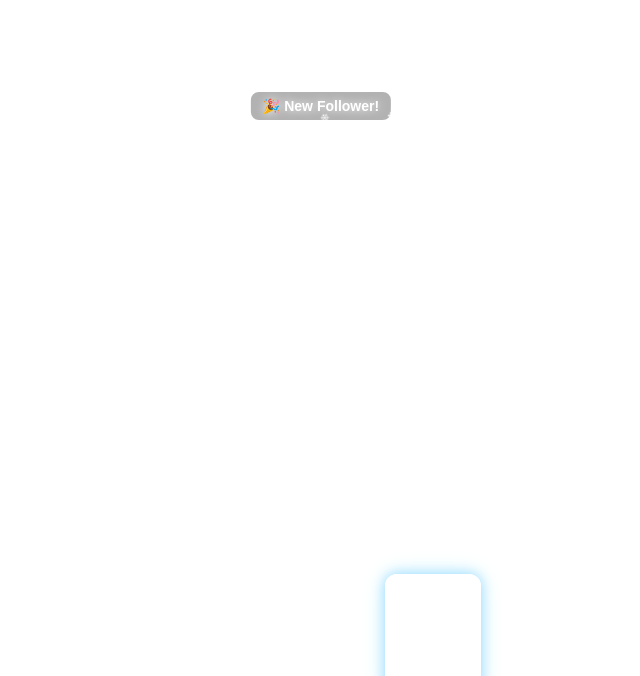
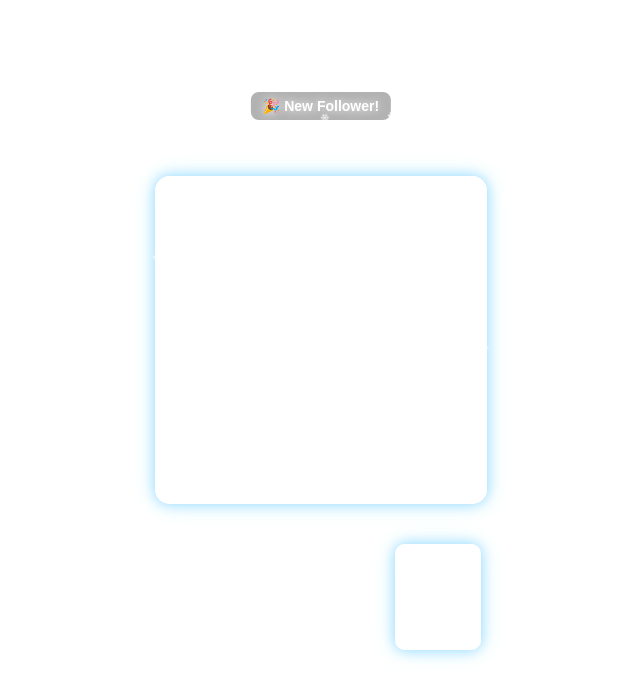
Before and after one commit to mbingsdk/wit, a plain HTML site: page potrait.html in a window 1280 px wide. Shown: the top 676 px of the page, without its empty margins (319-959 px from the left). Drawn offline with Linux system fonts and the light colour scheme.

Commit message:
Update potrait.html

```diff
--- a/potrait.html
+++ b/potrait.html
@@ -3,7 +3,7 @@
 <head>
   <meta charset="UTF-8">
   <meta name="viewport" content="width=device-width, initial-scale=1.0">
-  <title>TikTok Overlay - Portrait</title>
+  <title>Overlay Portrait</title>
   <link rel="stylesheet" href="https://cdnjs.cloudflare.com/ajax/libs/font-awesome/6.4.0/css/all.min.css">
   <style>
     body {
@@ -20,27 +20,43 @@
       width: 360px;
       height: 640px;
       position: relative;
-      border-radius: 20px;
-      overflow: hidden;
     }
     .game-frame {
-      width: 100%;
-      height: 100%;
-      border: 5px solid #fff;
+      width: 90%;
+      height: 50%;
+      position: absolute;
+      top: 15%;
+      left: 50%;
+      transform: translateX(-50%);
+      border: 4px solid #fff;
       border-radius: 15px;
+      background: rgba(255,255,255,0.05);
       animation: glowBorder 3s ease-in-out infinite alternate;
-      background: rgba(255,255,255,0.05);
     }
     .camera-frame {
       position: absolute;
-      bottom: 20px;
+      bottom: 70px;
       right: 20px;
-      width: 90px;
-      height: 120px;
+      width: 80px;
+      height: 100px;
       border: 3px solid #fff;
-      border-radius: 12px;
+      border-radius: 10px;
       background: rgba(255,255,255,0.1);
       animation: glowBorder 3s ease-in-out infinite alternate;
+    }
+    .alert-box {
+      position: absolute;
+      top: 10px;
+      left: 50%;
+      transform: translateX(-50%);
+      padding: 6px 12px;
+      border: 2px solid #fff;
+      border-radius: 10px;
+      background: rgba(0,0,0,0.3);
+      color: #fff;
+      font-size: 14px;
+      font-weight: bold;
+      animation: glowText 2s ease-in-out infinite alternate;
     }
     .social-bar {
       position: absolute;
@@ -56,26 +72,12 @@
       border: 2px solid #fff;
       border-radius: 10px;
       padding: 4px 8px;
-      background: rgba(255, 255, 255, 0.05);
+      background: rgba(255,255,255,0.05);
       color: #73cfff;
       font-size: 12px;
       animation: glowText 2s ease-in-out infinite alternate;
     }
     .social-item i { margin-right: 4px; }
-    .alert-box {
-      position: absolute;
-      top: 10px;
-      left: 50%;
-      transform: translateX(-50%);
-      padding: 6px 12px;
-      border: 2px solid #fff;
-      border-radius: 10px;
-      background: rgba(0,0,0,0.3);
-      color: #fff;
-      font-size: 14px;
-      font-weight: bold;
-      animation: glowText 2s ease-in-out infinite alternate;
-    }
     @keyframes glowBorder {
       from { box-shadow: 0 0 10px #a3dfff, 0 0 20px #e0f7ff; }
       to { box-shadow: 0 0 20px #73cfff, 0 0 40px #b3ecff; }
@@ -102,13 +104,12 @@
   <div class="container" id="portrait-container">
     <div class="game-frame"></div>
     <div class="camera-frame"></div>
+    <div class="alert-box">🎉 New Follower!</div>
     <div class="social-bar">
       <div class="social-item"><i class="fab fa-tiktok"></i>@tiktok</div>
       <div class="social-item"><i class="fab fa-youtube"></i>@youtube</div>
     </div>
-    <div class="alert-box">🎉 New Follower!</div>
   </div>
-
   <script>
     const portraitContainer = document.getElementById('portrait-container');
     function createSnowflakesPortrait() {
```
